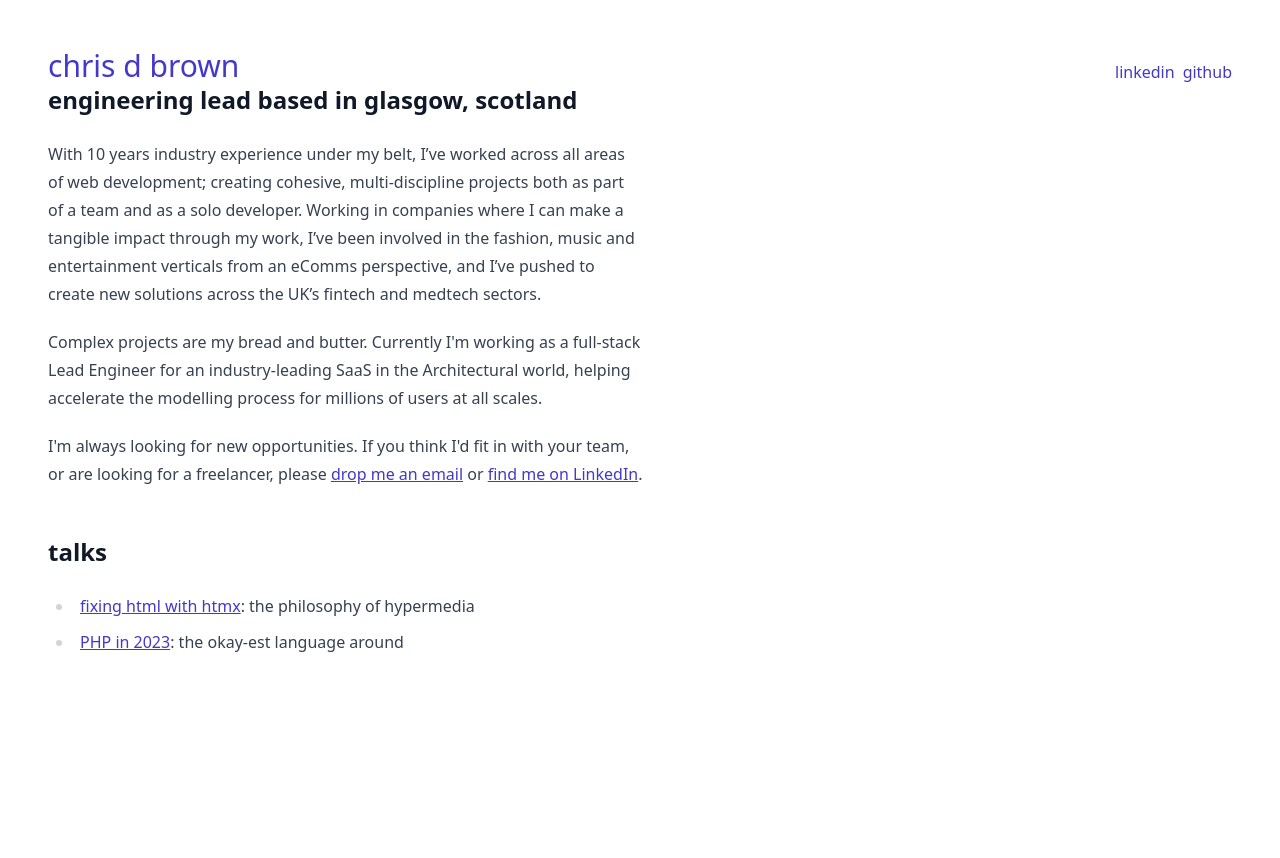
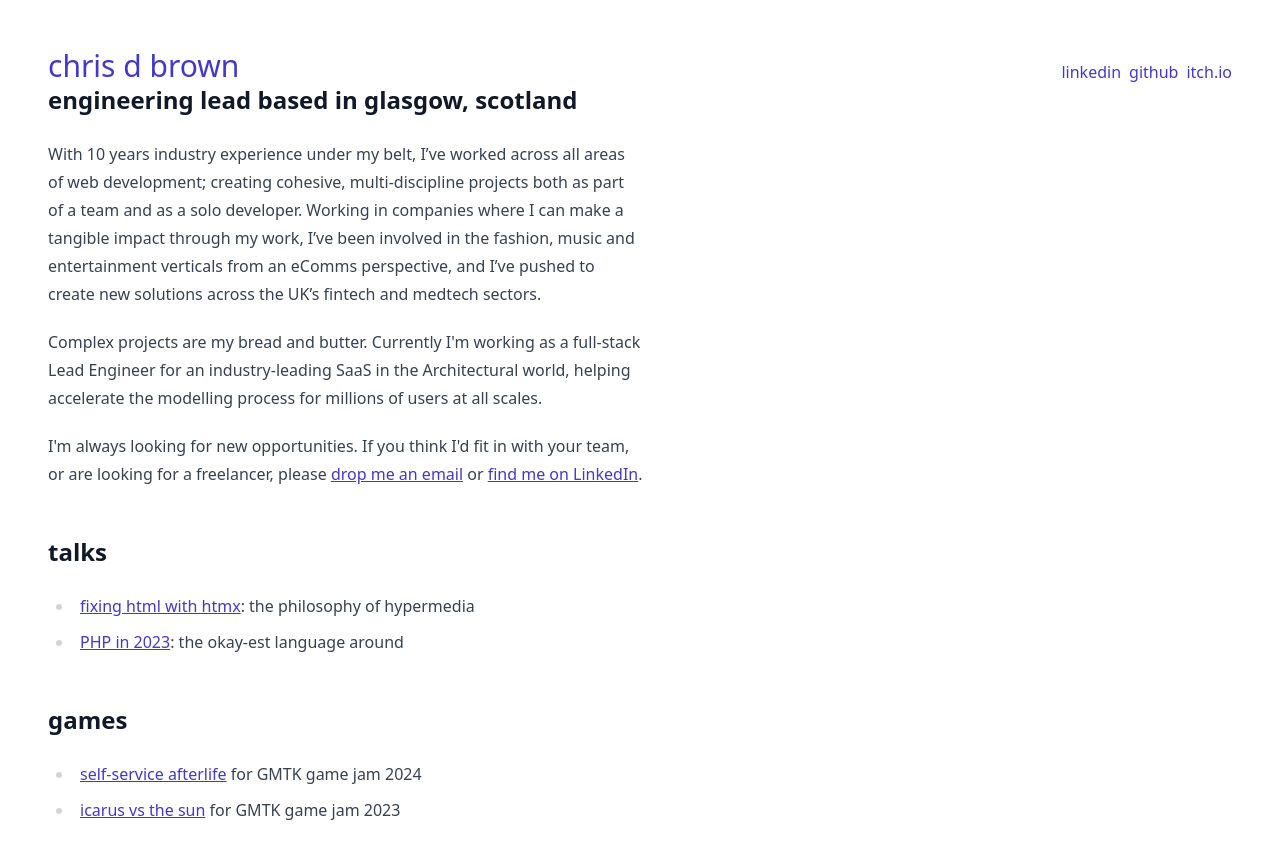
Before and after one commit to ChrisDBrown/chrisdbrown.co.uk, a Vue app: page / in a window 1280 px wide. Shown: the top 858 px of the page. Before the commit the page ends 800 px from the top, so only its background shows below. Built offline with nearby package versions, Linux system fonts and the light colour scheme.

Commit message:
feat: Add itch.io games

```diff
--- a/src/components/NavigationBlock.vue
+++ b/src/components/NavigationBlock.vue
@@ -7,6 +7,10 @@ const links = [
   {
     title: "GitHub",
     url: "https://github.com/chrisdbrown",
+  },
+  {
+    title: "itch.io",
+    url: "https://chrisdbrown.itch.io",
   },
 ];
 </script>
--- a/src/views/HomePage.vue
+++ b/src/views/HomePage.vue
@@ -37,5 +37,22 @@
         around
       </li>
     </ul>
+    <h2>games</h2>
+    <ul>
+      <li>
+        <a
+          href="https://chrisdbrown.itch.io/self-service-afterlife"
+          class="link"
+          >self-service afterlife</a
+        >
+        for GMTK game jam 2024
+      </li>
+      <li>
+        <a href="https://chrisdbrown.itch.io/icarus-vs-the-sun" class="link"
+          >icarus vs the sun</a
+        >
+        for GMTK game jam 2023
+      </li>
+    </ul>
   </main>
 </template>
```
